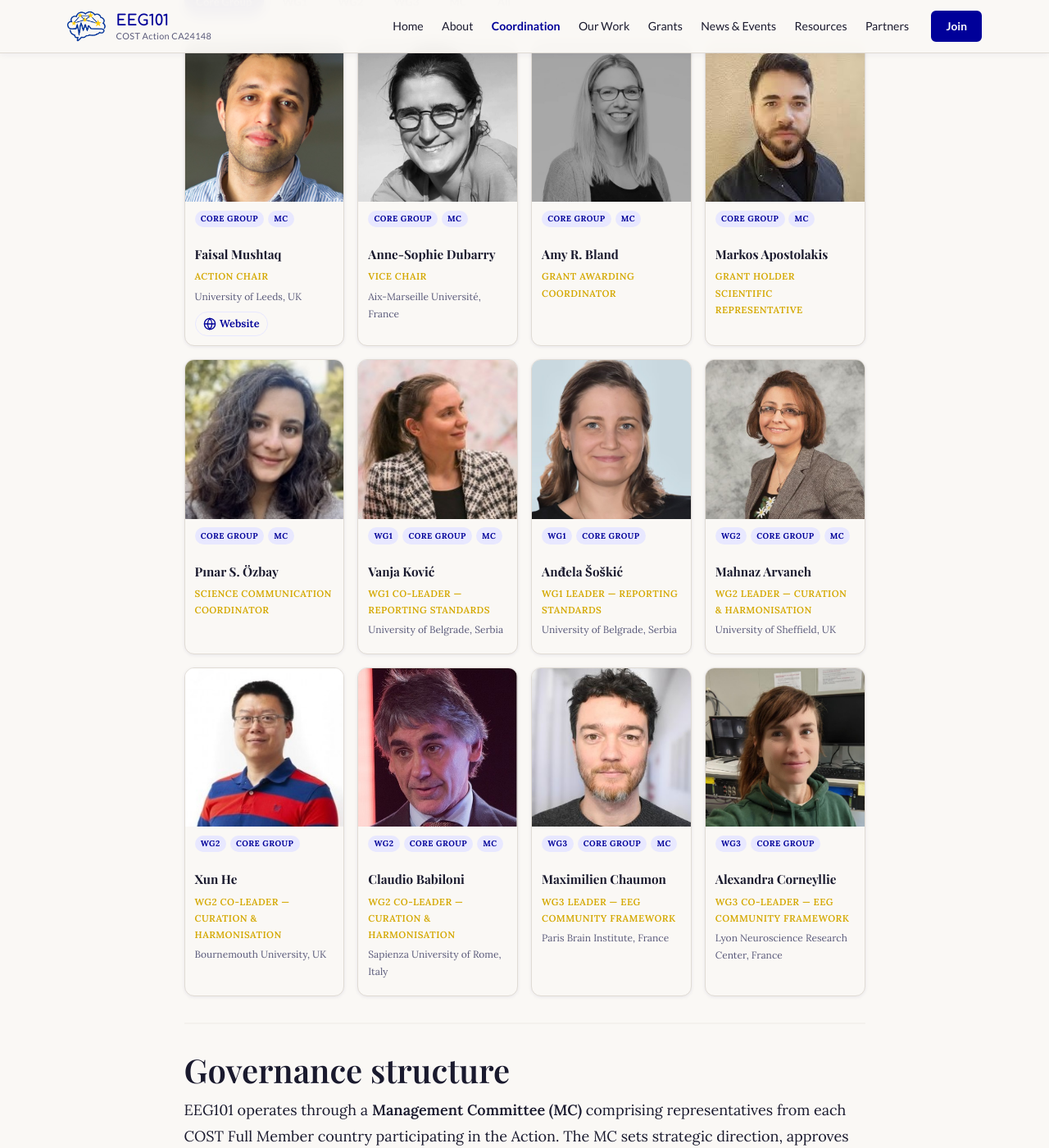
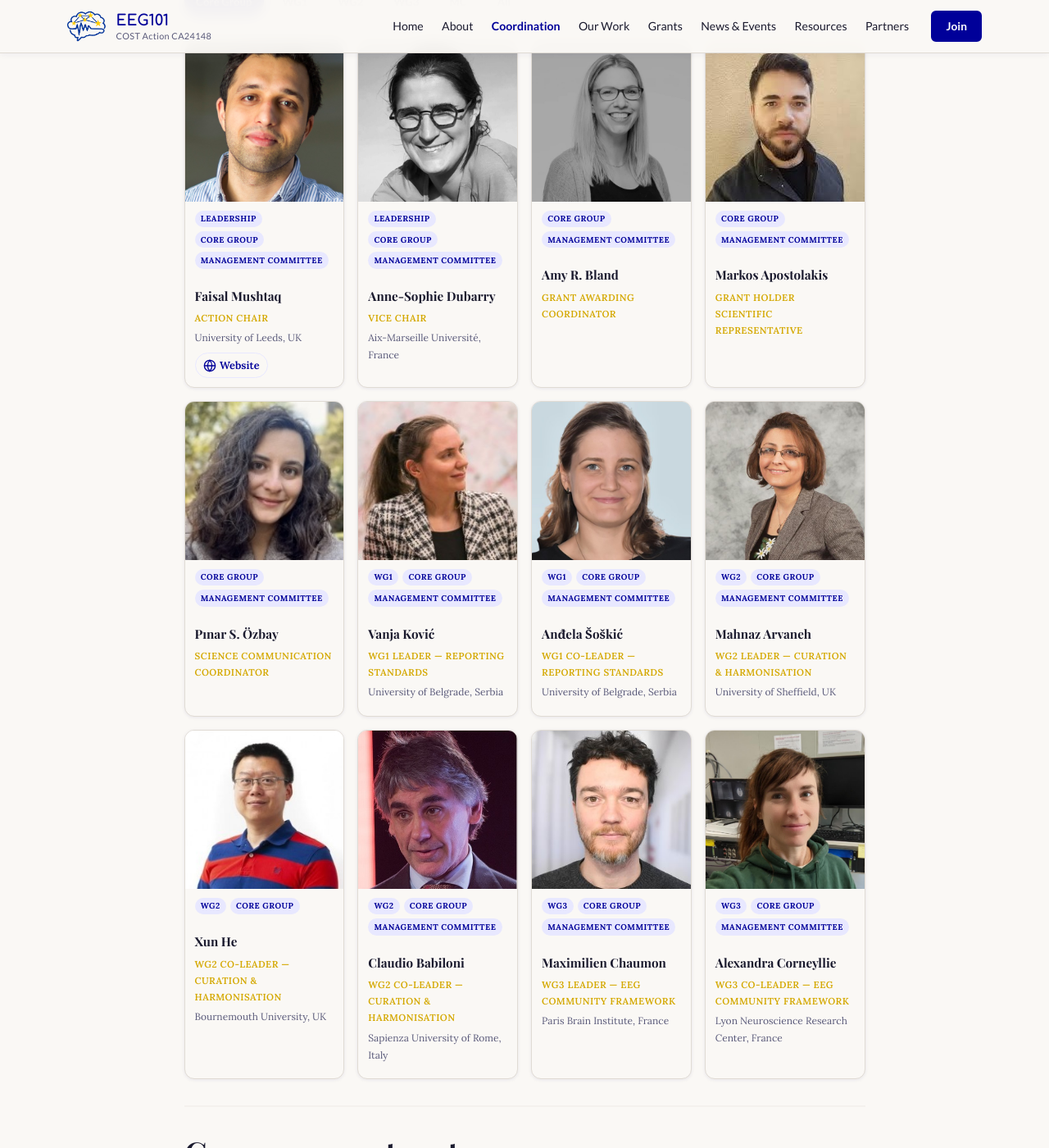
Before and after one commit to mcvinding/website-1, a Jekyll site: the page built from coordination.md, in a window 1280 px wide and 1400 px high, scrolled down 377 px. Shown: the whole window at 82% size. Built offline with Jekyll 4.4.1, drawn with Linux system fonts in a browser that asks for light colours.

Commit message:
Simplify codebase: remove dead CSS, group hover rules, extract card includes, clean people.yml
- Remove ~42 lines of unused CSS (.about-stats, .stat-card, .grant-card families, .resource-card--wg variants)
- Consolidate 8 repeated card hover rules into one shared selector block
- Extract obj-card and wg-card markup from home.html into _includes/obj-card.html and _includes/wg-card.html
- Remove unused department field from all people.yml entries
- CSS: 1140 → 1066 lines; home.html: 106 → 82 lines

```diff
--- a/_data/people.yml
+++ b/_data/people.yml
@@ -6,7 +6,6 @@
   name: "Faisal Mushtaq"
   role: "Action Chair"
   institution: "University of Leeds"
-  department: "School of Psychology"
   country: "UK"
   email: "f.mushtaq@leeds.ac.uk"
   website: "https://psychologicalsciences.leeds.ac.uk/psychology-staff/faisal-mushtaq/"
@@ -16,14 +15,13 @@
     Professor of Cognitive Neuroscience at the University of Leeds. Faisal's
     research focuses on sensorimotor learning, neural plasticity, and open
     science. He leads EEG101 as COST Action Chair.
-  tags: [Core Group, MC]
+  tags: [Leadership, Core Group, Management Committee]
   order: 1
 
 - id: anneso
   name: "Anne-Sophie Dubarry"
   role: "Vice Chair"
   institution: "Aix-Marseille Université"
-  department: ""
   country: "France"
   email: ""
   website: ""
@@ -33,14 +31,13 @@
     Cognitive neuroscientist at Aix-Marseille Université. Anne-Sophie's research
     focuses on language processing and EEG methodology. She serves as EEG101
     Vice Chair and co-contact for Code of Conduct matters.
-  tags: [Core Group, MC]
+  tags: [Leadership, Core Group, Management Committee]
   order: 2
 
 - id: amy
   name: "Amy R. Bland"
   role: "Grant Awarding Coordinator"
   institution: ""
-  department: ""
   country: "UK"
   email: ""
   website: ""
@@ -49,14 +46,13 @@
   bio: >
     Amy coordinates EEG101's grant schemes — including STSMs, VMGs, and
     conference grants — overseeing the application and review process.
-  tags: [Core Group, MC]
+  tags: [Core Group, Management Committee]
   order: 3
 
 - id: markos
   name: "Markos Apostolakis"
   role: "Grant Holder Scientific Representative"
   institution: ""
-  department: ""
   country: "Cyprus"
   email: ""
   website: ""
@@ -65,14 +61,13 @@
   bio: >
     Markos represents EEG101's grant holder institution and supports
     administrative and financial coordination of the Action.
-  tags: [Core Group, MC]
+  tags: [Core Group, Management Committee]
   order: 4
 
 - id: pinar
   name: "Pınar S. Özbay"
   role: "Science Communication Coordinator"
   institution: ""
-  department: ""
   country: "Turkey"
   email: ""
   website: ""
@@ -81,14 +76,13 @@
   bio: >
     Pınar leads science communication for EEG101, overseeing the podcast series,
     social media, and public engagement activities.
-  tags: [Core Group, MC]
+  tags: [Core Group, Management Committee]
   order: 5
 
 - id: vanja
   name: "Vanja Ković"
-  role: "WG1 Co-leader — Reporting Standards"
+  role: "WG1 Leader — Reporting Standards"
   institution: "University of Belgrade"
-  department: ""
   country: "Serbia"
   email: "vanja.kovic@f.bg.ac.rs"
   website: ""
@@ -97,28 +91,26 @@
   bio: >
     Vanja leads Working Group 1 on Reporting Standards, developing standardised
     templates and guidelines to improve transparency and reproducibility in EEG research.
-  tags: [WG1, Core Group, MC]
+  tags: [WG1, Core Group, Management Committee]
   order: 6
 
 - id: andjela
   name: "Anđela Šoškić"
-  role: "WG1 Leader — Reporting Standards"
+  role: "WG1 Co-leader — Reporting Standards"
   institution: "University of Belgrade"
-  department: ""
   country: "Serbia"
   email: "andjela.soskic@f.bg.ac.rs"
   website: ""
   orcid: ""
   image: "/assets/images/people/andjela.jpg"
   bio: ""
-  tags: [WG1, Core Group]
+  tags: [WG1, Core Group, Management Committee]
   order: 7
 
 - id: mahnaz
   name: "Mahnaz Arvaneh"
   role: "WG2 Leader — Curation & Harmonisation"
   institution: "University of Sheffield"
-  department: ""
   country: "UK"
   email: "m.arvaneh@sheffield.ac.uk"
   website: ""
@@ -127,14 +119,13 @@
   bio: >
     Mahnaz leads Working Group 2, overseeing the curation and harmonisation of
     EEG datasets across laboratories and device manufacturers.
-  tags: [WG2, Core Group, MC]
+  tags: [WG2, Core Group, Management Committee]
   order: 8
 
 - id: xun
   name: "Xun He"
   role: "WG2 Co-leader — Curation & Harmonisation"
   institution: "Bournemouth University"
-  department: ""
   country: "UK"
   email: "xhe@bournemouth.ac.uk"
   website: ""
@@ -148,21 +139,19 @@
   name: "Claudio Babiloni"
   role: "WG2 Co-leader — Curation & Harmonisation"
   institution: "Sapienza University of Rome"
-  department: ""
   country: "Italy"
   email: "claudio.babiloni@uniroma1.it"
   website: ""
   orcid: ""
   image: "/assets/images/people/claudio.jpg"
   bio: ""
-  tags: [WG2, Core Group, MC]
+  tags: [WG2, Core Group, Management Committee]
   order: 10
 
 - id: maximilien
   name: "Maximilien Chaumon"
   role: "WG3 Leader — EEG Community Framework"
   institution: "Paris Brain Institute"
-  department: ""
   country: "France"
   email: "maximilien.chaumon@icm-institute.org"
   website: ""
@@ -171,19 +160,18 @@
   bio: >
     Maximilien leads Working Group 3, guiding the development of the EEG
     Community Framework for ethical, open EEG research practice.
-  tags: [WG3, Core Group, MC]
+  tags: [WG3, Core Group, Management Committee]
   order: 11
 
 - id: alexandra
   name: "Alexandra Corneyllie"
   role: "WG3 Co-leader — EEG Community Framework"
   institution: "Lyon Neuroscience Research Center"
-  department: ""
   country: "France"
   email: "alexandra.corneyllie@cnrs.fr"
   website: ""
   orcid: ""
   image: "/assets/images/people/alexandra.jpg"
   bio: ""
-  tags: [WG3, Core Group]
+  tags: [WG3, Core Group, Management Committee]
   order: 12
```
Also changed, not shown: _includes/obj-card.html (added, +9 -0 lines), _includes/wg-card.html (added, +13 -0 lines), _layouts/home.html (+2 -22 lines).
